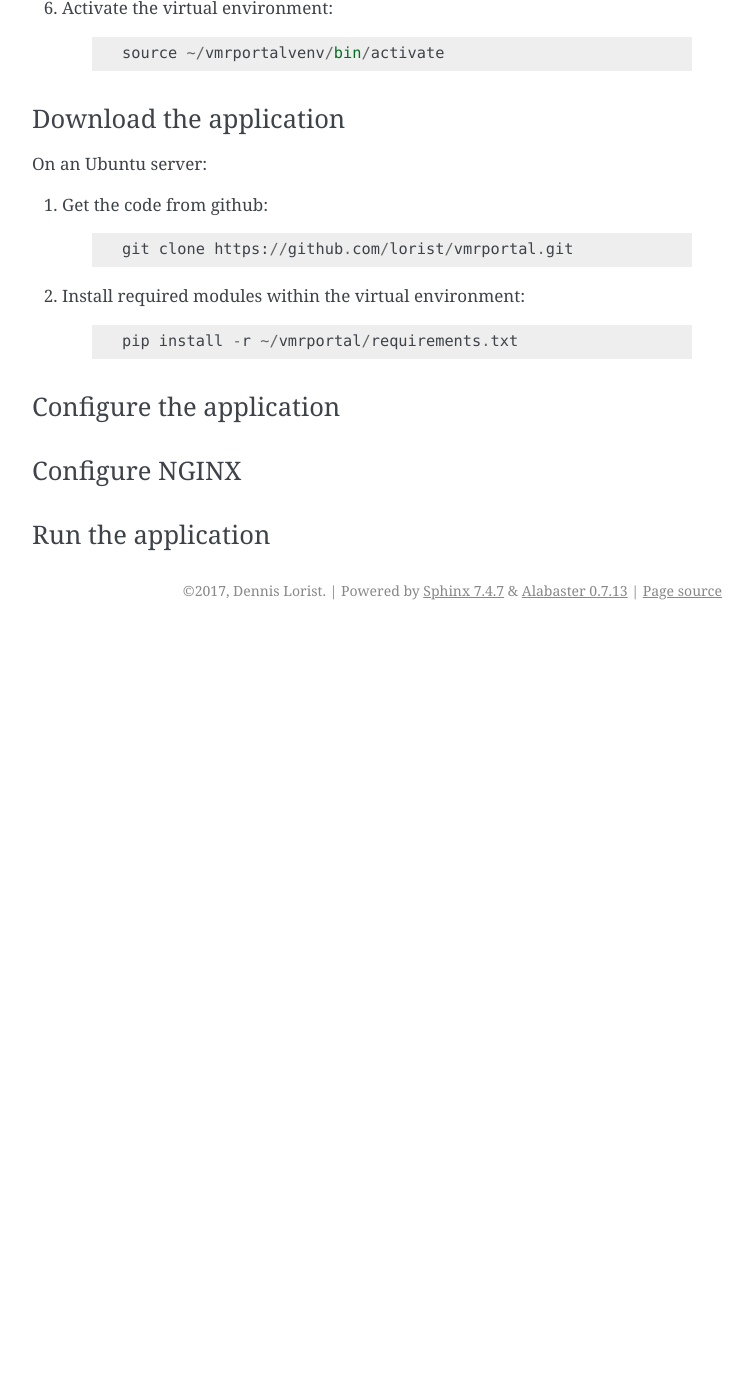
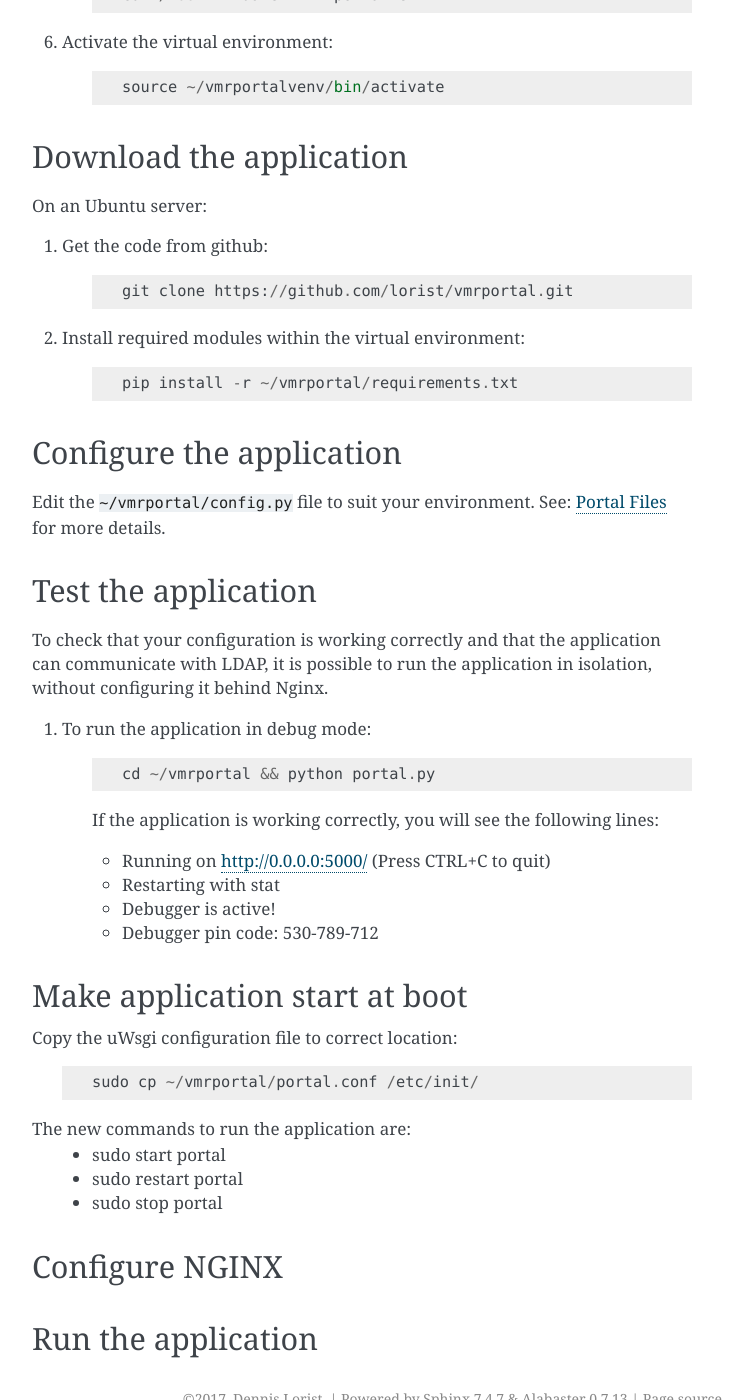
Before and after one commit to lorist/vmrportal, a Sphinx documentation site: the page built from docs/installation.rst, in a window 1280 px wide and 1400 px high, scrolled down 701 px. Shown: the whole window, without its empty margins (388-1141 px from the left). Built offline with Sphinx 7.4.7, drawn with Linux system fonts in a browser that asks for light colours; before the commit the page ends 1331 px from its top, so only the background shows below that; some of the changed text lies outside the part shown.

Commit message:
fix portal.conf

```diff
--- a/docs/index.rst
+++ b/docs/index.rst
@@ -7,7 +7,7 @@ Welcome to Pexip VMR Portal's documentation!
 ============================================
 
 .. toctree::
-   :maxdepth: 2
+   :maxdepth: 3
 
    installation
    files
--- a/docs/installation.rst
+++ b/docs/installation.rst
@@ -3,13 +3,13 @@ Portal Installation
 
 Overview
 ========
-This code has been tested on Ubuntu v14.04 and later.
+This code has been tested on Ubuntu v14.04. This application and associated documentation assumes that the Ubuntu user is ``pexip``
 
 Prepare the server
-^^^^^^^^^^^^^^^^^^
+==================
 These are the step that were taken to guarantee a functional portal.
 
-#. Download and install Ubuntu Server 16.04.3 LTS
+#. Download and install Ubuntu Server 14.04 LTS
 #. Connect to the machine via SSH
 #. Update the operating system
 
@@ -38,7 +38,7 @@ These are the step that were taken to guarantee a functional portal.
 
 
 Download the application
-^^^^^^^^^^^^^^^^^^^^^^^^
+========================
 On an Ubuntu server:
 
 #. Get the code from github:
@@ -55,13 +55,45 @@ On an Ubuntu server:
 
 
 Configure the application
-^^^^^^^^^^^^^^^^^^^^^^^^^
+=========================
 
+Edit the ``~/vmrportal/config.py`` file to suit your environment. See: :doc:`files` for more details.
+
+Test the application
+====================
+To check that your configuration is working correctly and that the application can communicate with LDAP, it is possible to run
+the application in isolation, without configuring it behind Nginx.
+
+#. To run the application in debug mode:
+    ::
+
+        cd ~/vmrportal && python portal.py
+
+    If the application is working correctly, you will see the following lines:
+
+    * Running on http://0.0.0.0:5000/ (Press CTRL+C to quit)
+    * Restarting with stat
+    * Debugger is active!
+    * Debugger pin code: 530-789-712
+
+Make application start at boot
+==============================
+
+Copy the uWsgi configuration file to correct location:
+    ::
+
+        sudo cp ~/vmrportal/portal.conf /etc/init/
+
+The new commands to run the application are:
+    * sudo start portal
+    * sudo restart portal
+    * sudo stop portal
 
 Configure NGINX
-^^^^^^^^^^^^^^^
+===============
+
 
 
 
 Run the application
-^^^^^^^^^^^^^^^^^^^
+===================
--- a/portal.conf
+++ b/portal.conf
@@ -7,6 +7,6 @@ stop on runlevel [!2345]
 setuid pexip
 setgid www-data
 
-env PATH=/home/pexip/portalvenv/bin
-chdir /home/pexip/portal
+env PATH=/home/pexip/vmrportalvenv/bin
+chdir /home/pexip/vmrportal
 exec uwsgi --ini portal.ini
```
Also changed, not shown: docs/files.rst (+9 -9 lines).
